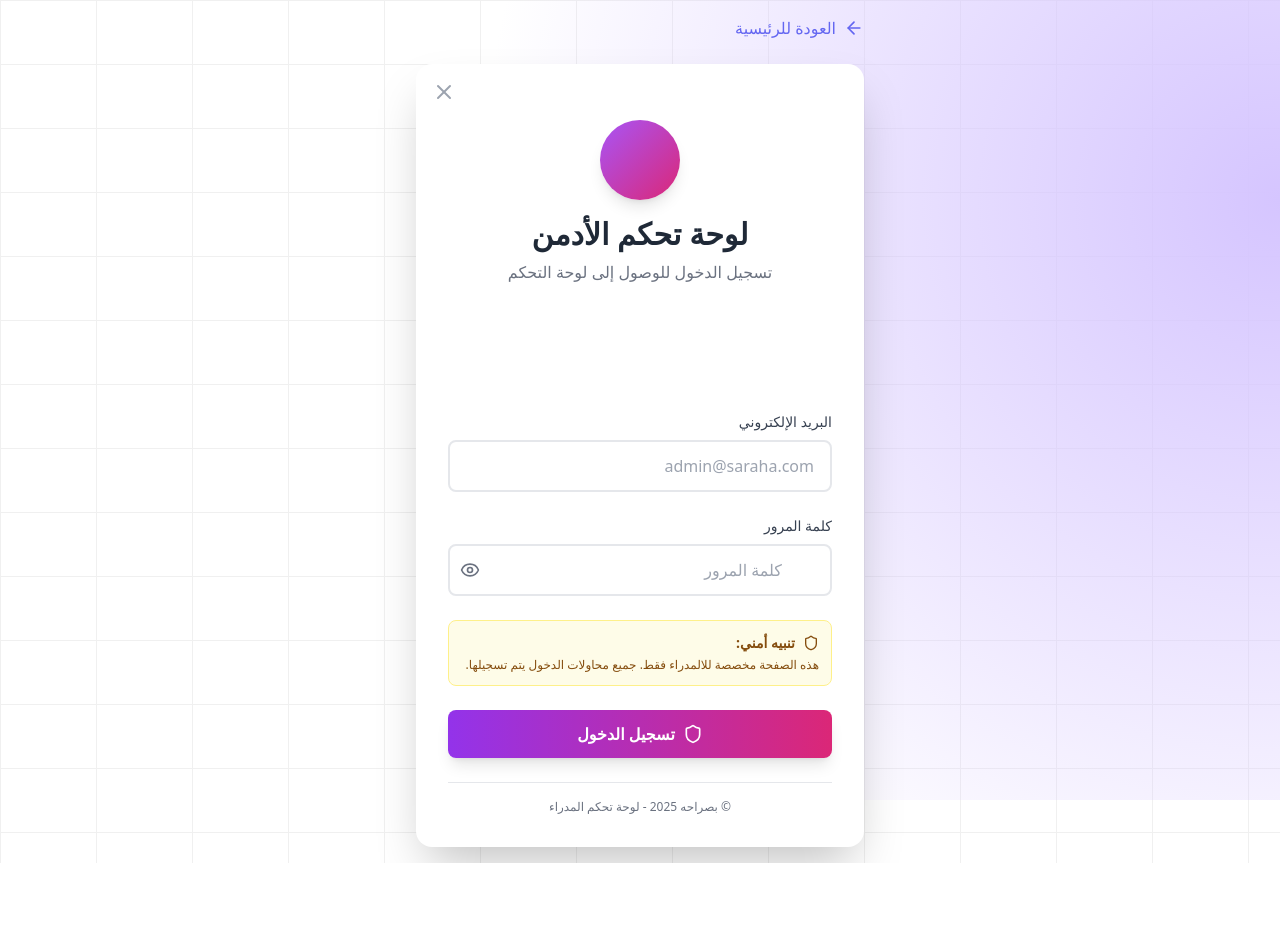
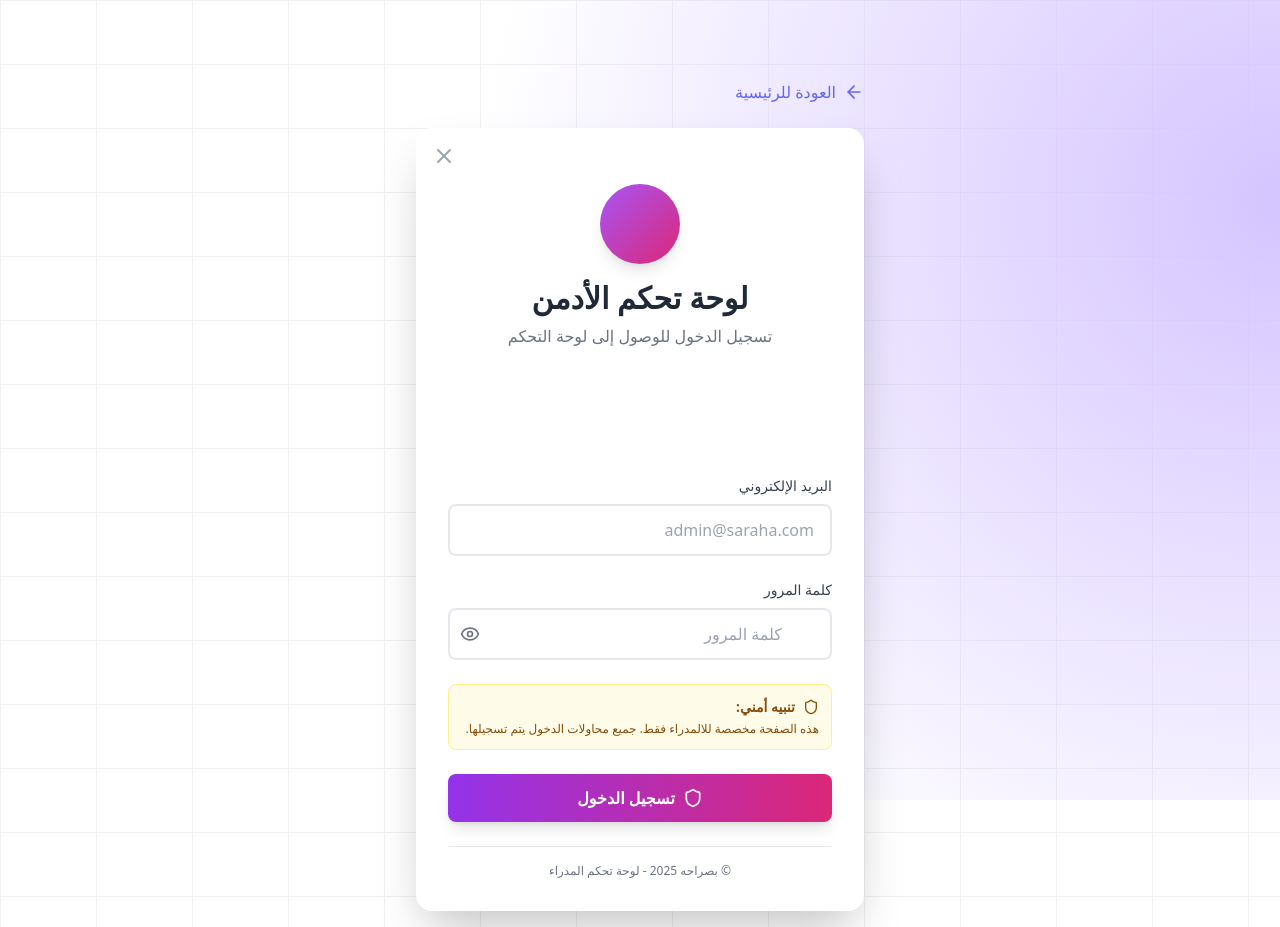
Before and after one commit to 2ao1-1/bsaraha, a React (Vite) app: page /admin/login in a window 1280 px wide. Before the commit the page ends 863 px from the top, so only its background shows below. Built offline with nearby package versions, Linux system fonts and the light colour scheme.

Commit message:
fix 2 : background style

```diff
--- a/src/components/Admin/AdminLoginForm.jsx
+++ b/src/components/Admin/AdminLoginForm.jsx
@@ -69,7 +69,7 @@ export default function AdminLoginForm({
 
         {error && (
           <div className="bg-red-50 border border-red-200 text-red-700 px-4 py-3 rounded-lg text-sm">
-             {error}
+            {error}
           </div>
         )}
 
--- a/src/pages/AdminLogin.jsx
+++ b/src/pages/AdminLogin.jsx
@@ -13,8 +13,9 @@ export default function AdminLogin() {
   }, [navigate]);
 
   return (
-    <div className=" flex items-center justify-center p-4 inset-0 -z-10 min-h-screen w-full bg-white bg-[linear-gradient(to_right,#f0f0f0_1px,transparent_1px),linear-gradient(to_bottom,#f0f0f0_1px,transparent_1px)] bg-[size:6rem_4rem]">
+    <div className="inset-0 min-h-screen w-full bg-white bg-[linear-gradient(to_right,#f0f0f0_1px,transparent_1px),linear-gradient(to_bottom,#f0f0f0_1px,transparent_1px)] bg-[size:6rem_4rem]">
       <div className="absolute bottom-0 left-0 right-0 top-0 bg-[radial-gradient(circle_800px_at_100%_200px,#d5c5ff,transparent)]"></div>
+      <div className="z-10 container mx-auto px-4 pt-20 flex items-center justify-center p-4">
         <motion.div
           initial={{ opacity: 0, y: 20 }}
           animate={{ opacity: 1, y: 0 }}
@@ -31,5 +32,6 @@ export default function AdminLogin() {
           <AdminLoginForm />
         </motion.div>
       </div>
+    </div>
   );
 }
--- a/src/pages/Home.jsx
+++ b/src/pages/Home.jsx
@@ -62,9 +62,9 @@ export default function Home() {
   ];
 
   return (
-    <div className="min-h-screen overflow-hidden relative z-10 container mx-auto px-4 pt-20 flex flex-col items-center justify-center inset-0 w-full bg-white bg-[linear-gradient(to_right,#f0f0f0_1px,transparent_1px),linear-gradient(to_bottom,#f0f0f0_1px,transparent_1px)] bg-[size:6rem_4rem]">
+    <div className="min-h-screen overflow-hidden relative flex flex-col items-center justify-center inset-0 w-full bg-white bg-[linear-gradient(to_right,#f0f0f0_1px,transparent_1px),linear-gradient(to_bottom,#f0f0f0_1px,transparent_1px)] bg-[size:6rem_4rem]">
       <div className="absolute bottom-0 left-0 right-0 top-0 bg-[radial-gradient(circle_800px_at_100%_200px,#d5c5ff,transparent)]"></div>
-
+      <div className="z-10 container mx-auto px-4 pt-20">
         <HomeHero
           title="بصراحه"
           subtitle="اكتشف رأي أصدقائك بصراحة!"
@@ -88,5 +88,6 @@ export default function Home() {
           <p>© بصراحه 2025. جميع الحقوق محفوظة.</p>
         </motion.footer>
       </div>
+    </div>
   );
 }
```
Lines whose indentation alone changed are shown as unchanged.
